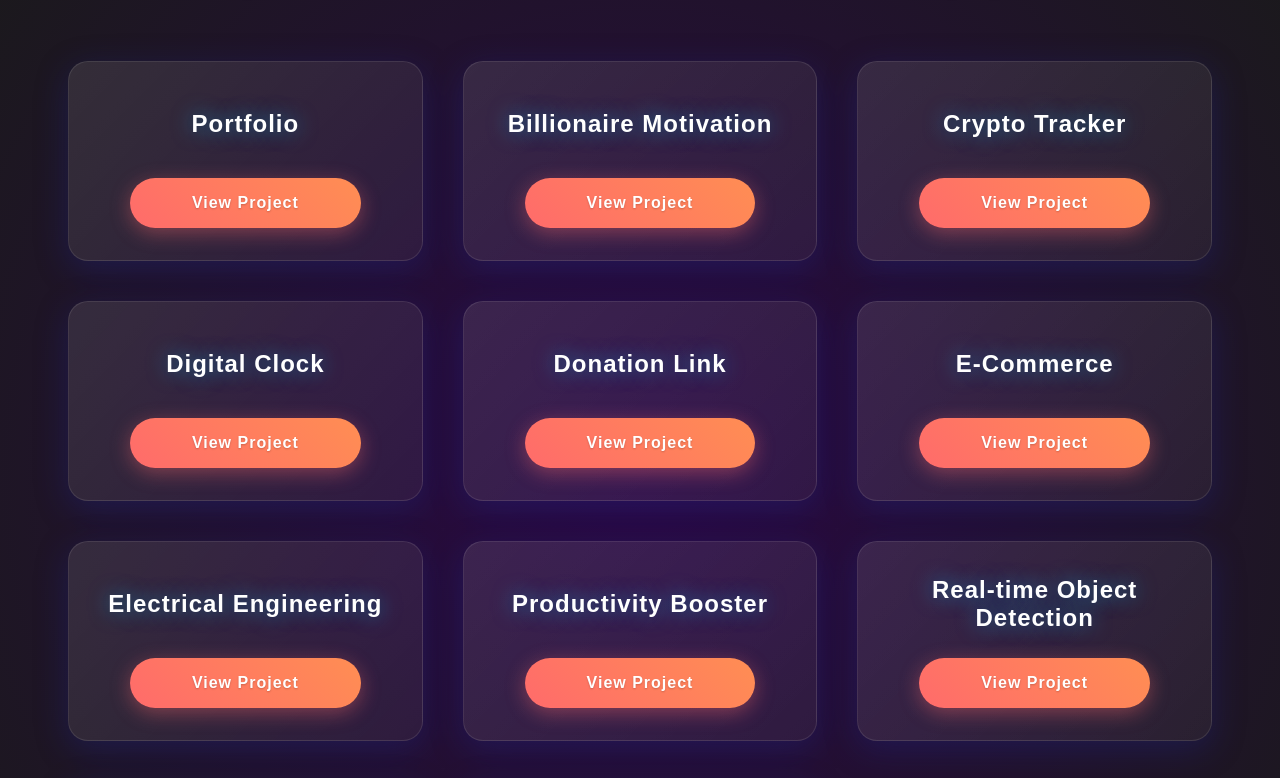
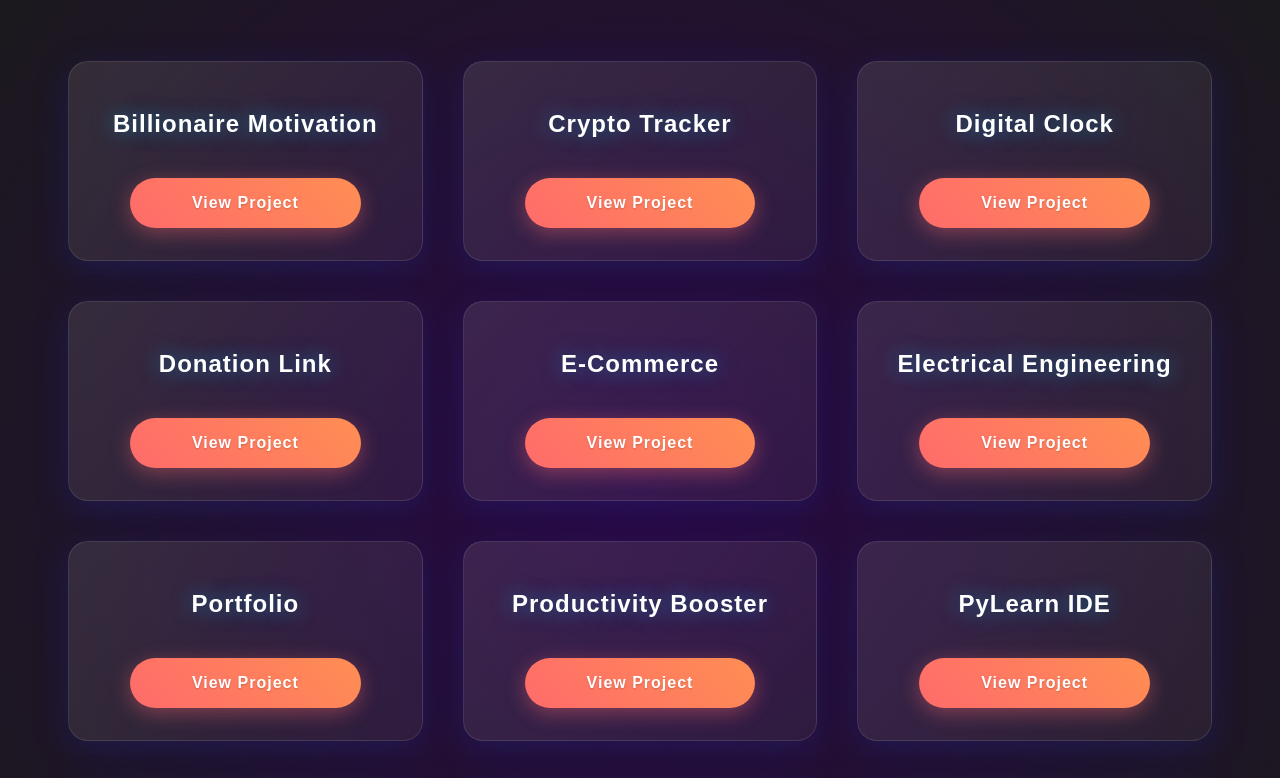
Before and after one commit to Tyler1201623/Website-URLS, a plain HTML site: page index.html in a window 1280 px wide. Shown: the part 102-880 px from the top of the page. Drawn offline with Linux system fonts and the light colour scheme.

Commit message:
Updated index.html with new changes

```diff
--- a/index.html
+++ b/index.html
@@ -10,10 +10,6 @@
     <div class="container">
         <h1>My Website's Take A Minute And Enjoy 😊</h1>
         <div class="url-container">
-            <div class="url-card">
-                <h2>Portfolio</h2>
-                <a href="https://tyler1201623.github.io/Portfolio/" target="_blank">View Project</a>
-            </div>
             <div class="url-card">
                 <h2>Billionaire Motivation</h2>
                 <a href="https://tyler1201623.github.io/Billionaire-Motivation/" target="_blank">View Project</a>
@@ -39,8 +35,16 @@
                 <a href="https://tyler1201623.github.io/Electrical-Engineering/" target="_blank" rel="noopener">View Project</a>
             </div>
             <div class="url-card">
+                <h2>Portfolio</h2>
+                <a href="https://tyler1201623.github.io/Portfolio/" target="_blank">View Project</a>
+            </div>
+            <div class="url-card">
                 <h2>Productivity Booster</h2>
                 <a href="https://tyler1201623.github.io/Productivity-Booster/" target="_blank">View Project</a>
+            </div>
+            <div class="url-card">
+                <h2>PyLearn IDE</h2>
+                <a href="https://tyler1201623.github.io/PyLearn-IDE/" target="_blank" rel="noopener">View Project</a>
             </div>
             <div class="url-card">
                 <h2>Real-time Object Detection</h2>
```
